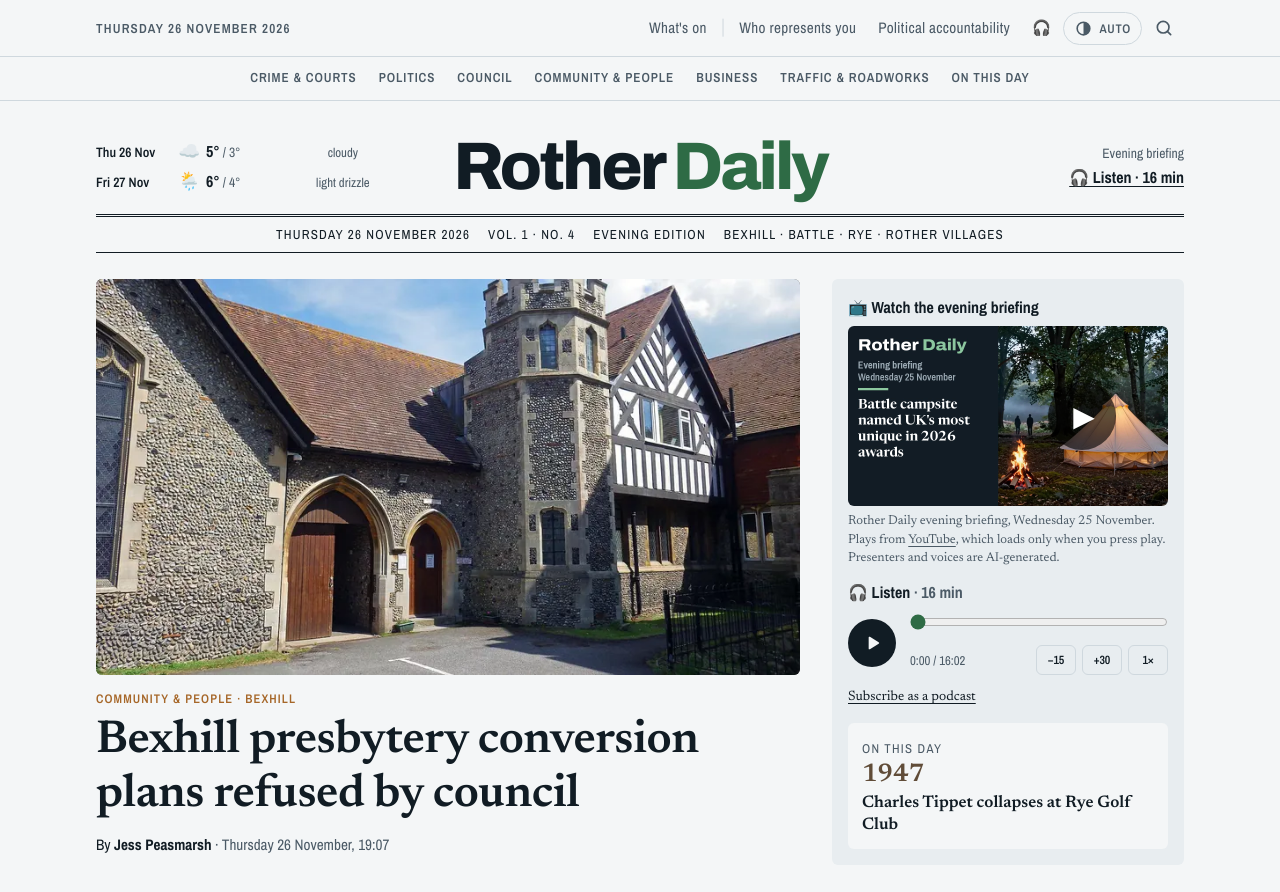
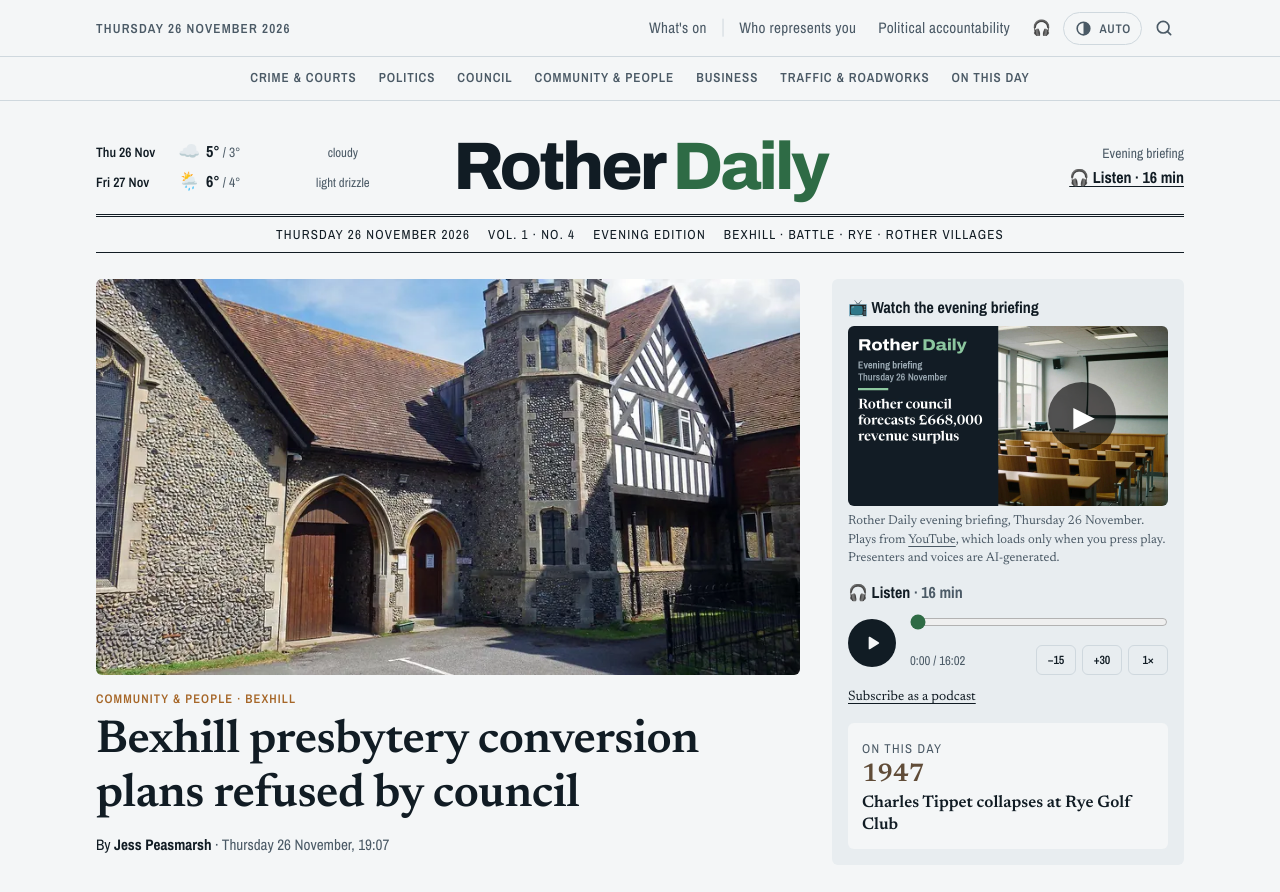
Before and after one commit to theknowledgecabinet/rother-daily, a Jekyll site: the page built from index.html, in a window 1280 px wide and 900 px high. Shown: the top 892 px of the window. Built offline with Jekyll 4.4.1, drawn with Linux system fonts in a browser that asks for light colours.

Commit message:
Rother Daily: 42 stories

```diff
--- a/_data/latest.json
+++ b/_data/latest.json
@@ -111,10 +111,10 @@
   "length": "16 min"
  },
  "video": {
-  "id": "pLDv1Fbz4Vw",
-  "day": "2026-11-25",
-  "title": "Rother Daily evening briefing, Wednesday 25 November",
-  "thumb": "/assets/video/2026-11-25.jpg"
+  "id": "uUs-0NGMt5w",
+  "day": "2026-11-26",
+  "title": "Rother Daily evening briefing, Thursday 26 November",
+  "thumb": "/assets/video/2026-11-26.jpg"
  },
  "otd": {
   "day": "2026-11-26",
```
Also changed, not shown: days/2026-11-26.md (+5 -1 lines), assets/video/2026-11-26.jpg (added).
